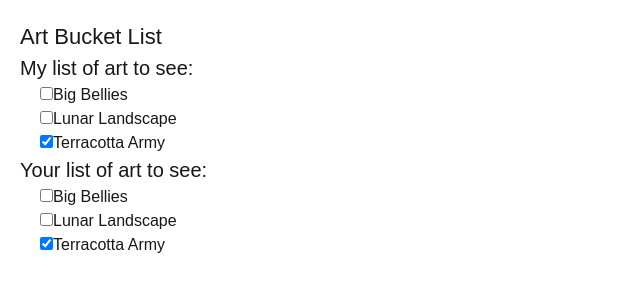
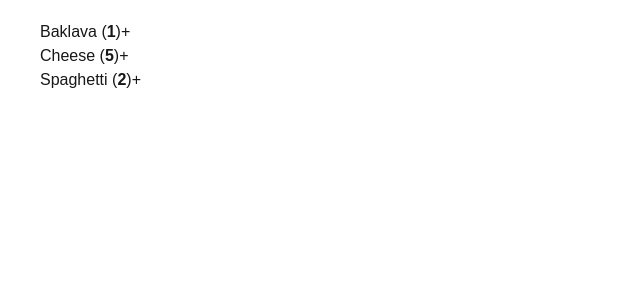
Before and after one commit to naktty/learn_react, a Next.js app in the folder learn-react/: page / in a window 1280 px wide. Shown: the top 300 px of the page, without its empty margins (0-640 px from the left). Built offline with nearby package versions, Linux system fonts and the light colour scheme.

Commit message:
チャレンジ 1/4

```diff
--- a/learn-react/src/app/page.tsx
+++ b/learn-react/src/app/page.tsx
@@ -2,76 +2,51 @@
 
 import { useState } from 'react';
 
-let nextId = 3;
-const initialList = [
-  { id: 0, title: 'Big Bellies', seen: false },
-  { id: 1, title: 'Lunar Landscape', seen: false },
-  { id: 2, title: 'Terracotta Army', seen: true },
-];
+const initialProducts = [{
+  id: 0,
+  name: 'Baklava',
+  count: 1,
+}, {
+  id: 1,
+  name: 'Cheese',
+  count: 5,
+}, {
+  id: 2,
+  name: 'Spaghetti',
+  count: 2,
+}];
 
-export default function BucketList() {
-  const [myList, setMyList] = useState(initialList);
-  const [yourList, setYourList] = useState(
-    initialList
-  );
+export default function ShoppingCart() {
+  const [
+    products,
+    setProducts
+  ] = useState(initialProducts)
 
-  function handleToggleMyList(artworkId, nextSeen) {
-    setMyList(myList.map(artwork => {
-      if (artwork.id === artworkId) {
-        // Create a *new* object with changes
-        return { ...artwork, seen: nextSeen };
+  function handleIncreaseClick(productId) {
+    setProducts(products.map(product => {
+      if (product.id === productId) {
+        return {
+          ...product,
+          count: product.count + 1
+        };
       } else {
-        // No changes
-        return artwork;
+        return product;
       }
-    }));
-  }
-
-  function handleToggleYourList(artworkId, nextSeen) {
-    setYourList(yourList.map(artwork => {
-      if (artwork.id === artworkId) {
-        // Create a *new* object with changes
-        return { ...artwork, seen: nextSeen };
-      } else {
-        // No changes
-        return artwork;
-      }
-    }));
+    }))
   }
 
   return (
-    <>
-      <h1>Art Bucket List</h1>
-      <h2>My list of art to see:</h2>
-      <ItemList
-        artworks={myList}
-        onToggle={handleToggleMyList} />
-      <h2>Your list of art to see:</h2>
-      <ItemList
-        artworks={yourList}
-        onToggle={handleToggleYourList} />
-    </>
-  );
-}
-
-function ItemList({ artworks, onToggle }) {
-  return (
     <ul>
-      {artworks.map(artwork => (
-        <li key={artwork.id}>
-          <label>
-            <input
-              type="checkbox"
-              checked={artwork.seen}
-              onChange={e => {
-                onToggle(
-                  artwork.id,
-                  e.target.checked
-                );
-              }}
-            />
-            {artwork.title}
-          </label>
+      {products.map(product => (
+        <li key={product.id}>
+          {product.name}
+          {' '}
+          (<b>{product.count}</b>)
+          <button onClick={() => {
+            handleIncreaseClick(product.id);
+          }}>
+            +
+          </button>
         </li>
       ))}
     </ul>
```
